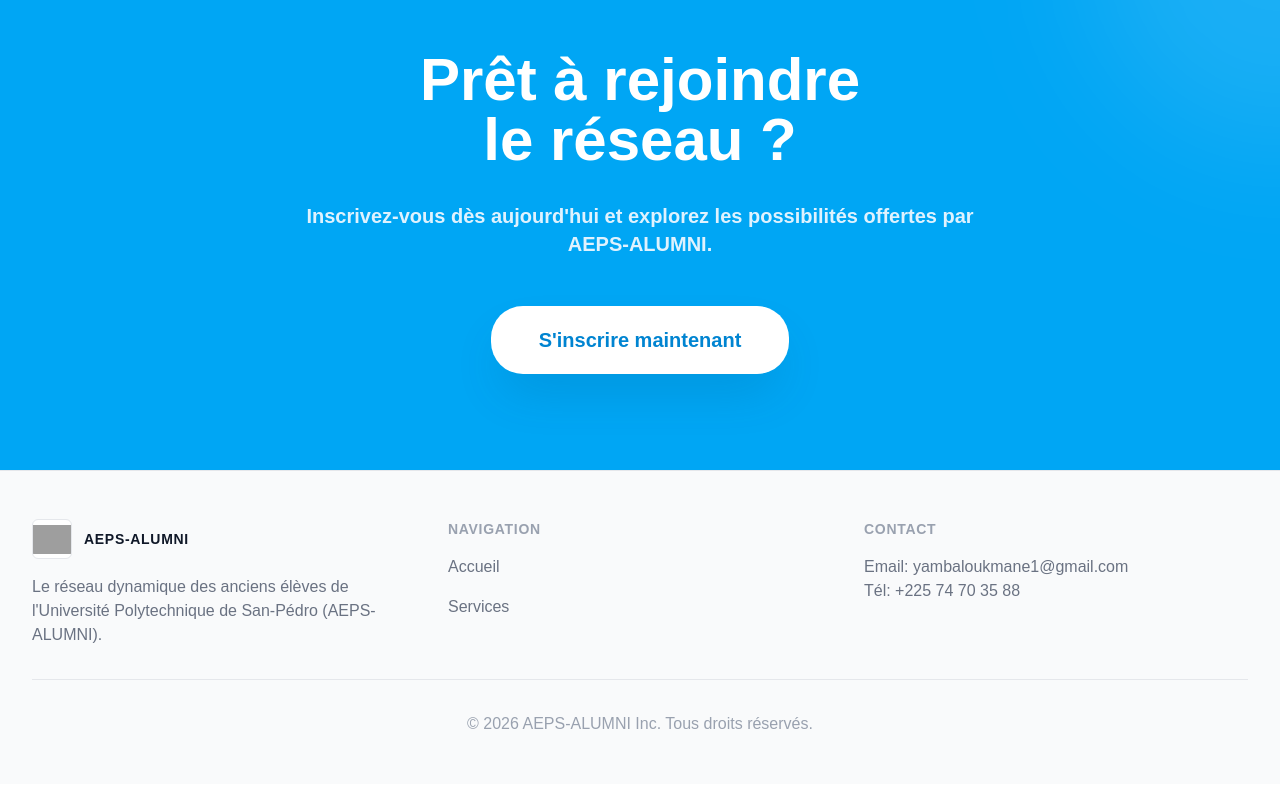
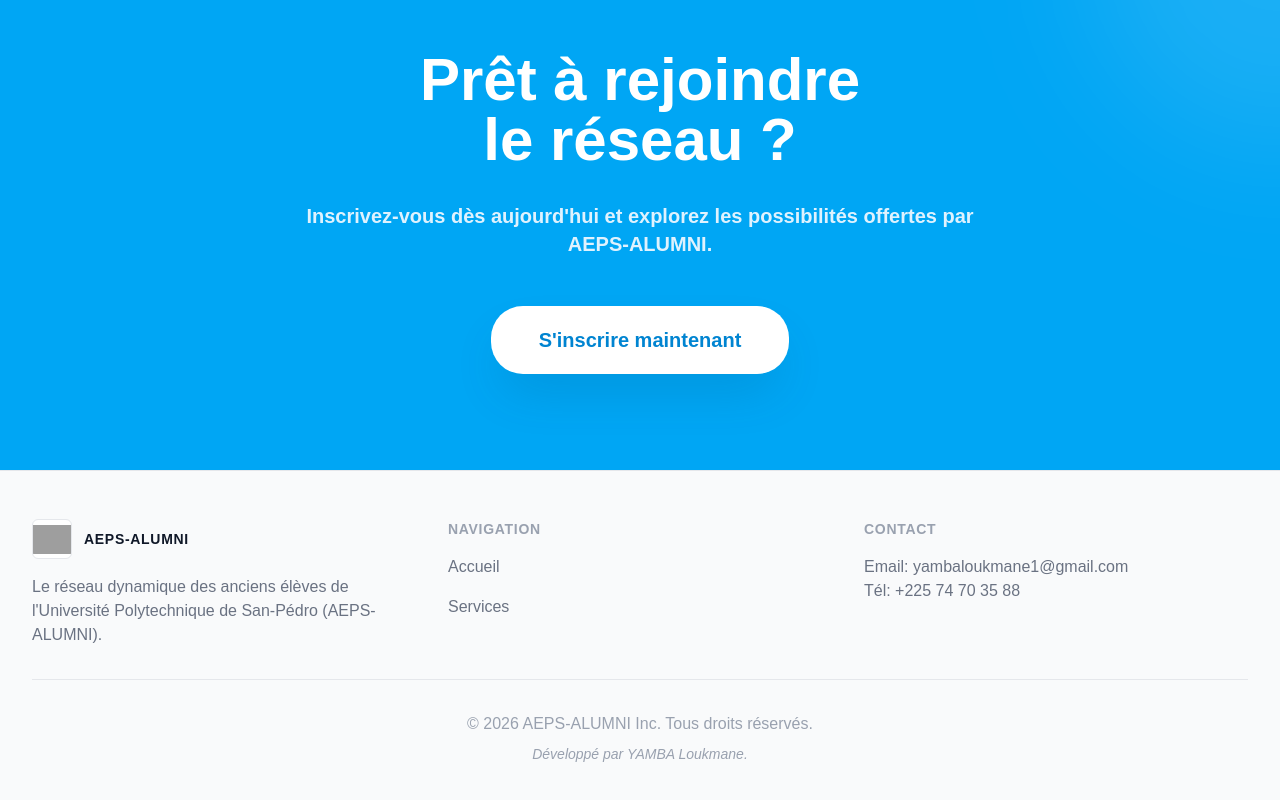
Before and after one commit to yambaloukmane/usp-alumini, a Next.js app: page / in a window 1280 px wide. Shown: the part 4171-4971 px from the top of the page. Built offline with nearby package versions, Linux system fonts and the light colour scheme; no server answers; grey boxes are pictures that could not be loaded.

Commit message:
Ajout de la mention 'Développé par YAMBA Loukmane' dans le footer

```diff
--- a/src/components/Footer.tsx
+++ b/src/components/Footer.tsx
@@ -38,6 +38,7 @@ const Footer = () => {
         </div>
         <div className="mt-8 border-t border-gray-200 pt-8 text-center">
           <p className="text-base text-gray-400">&copy; 2026 AEPS-ALUMNI Inc. Tous droits réservés.</p>
+          <p className="mt-2 text-sm text-gray-400 font-medium italic">Développé par YAMBA Loukmane.</p>
         </div>
       </div>
     </footer>
```
